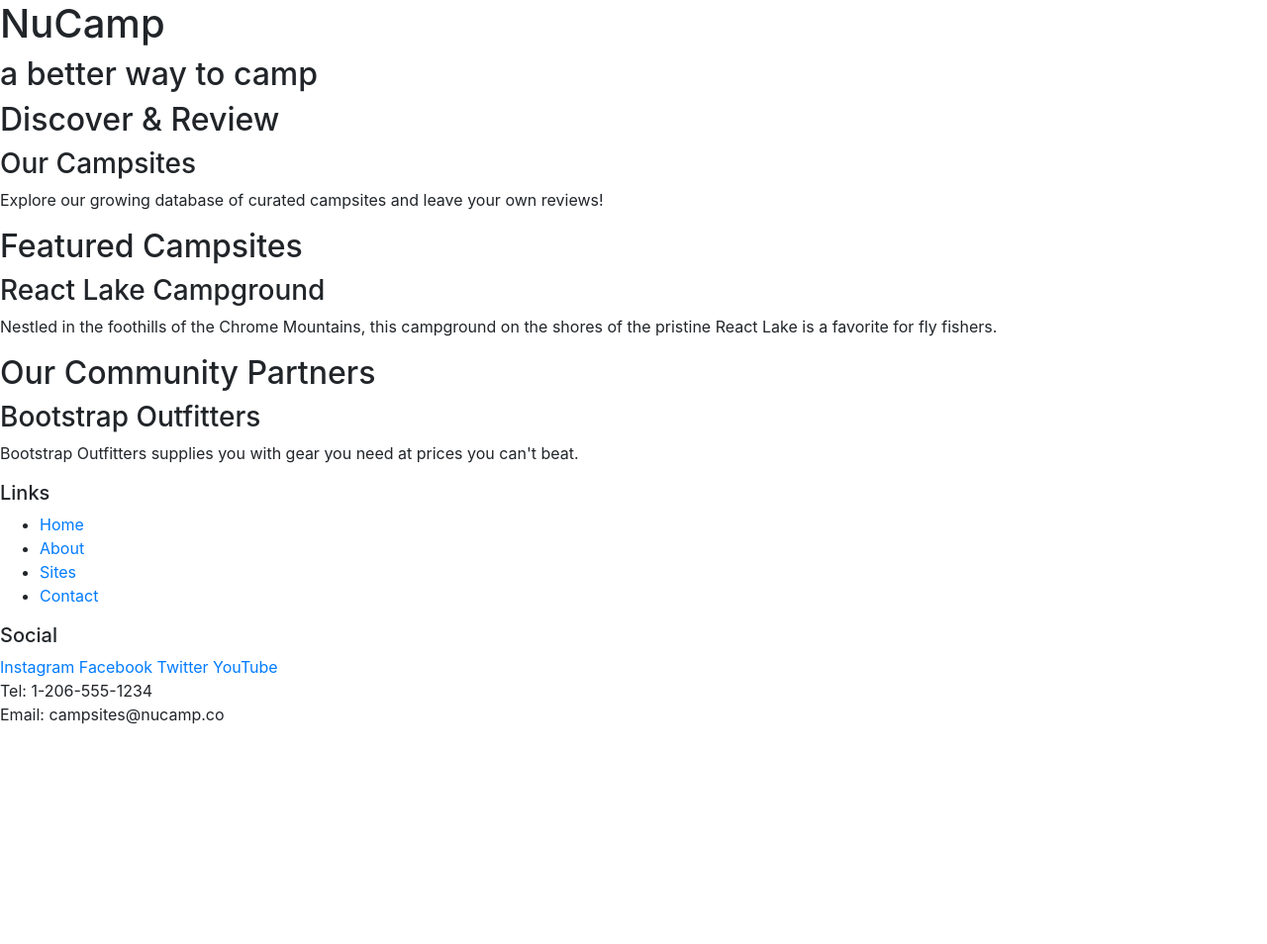
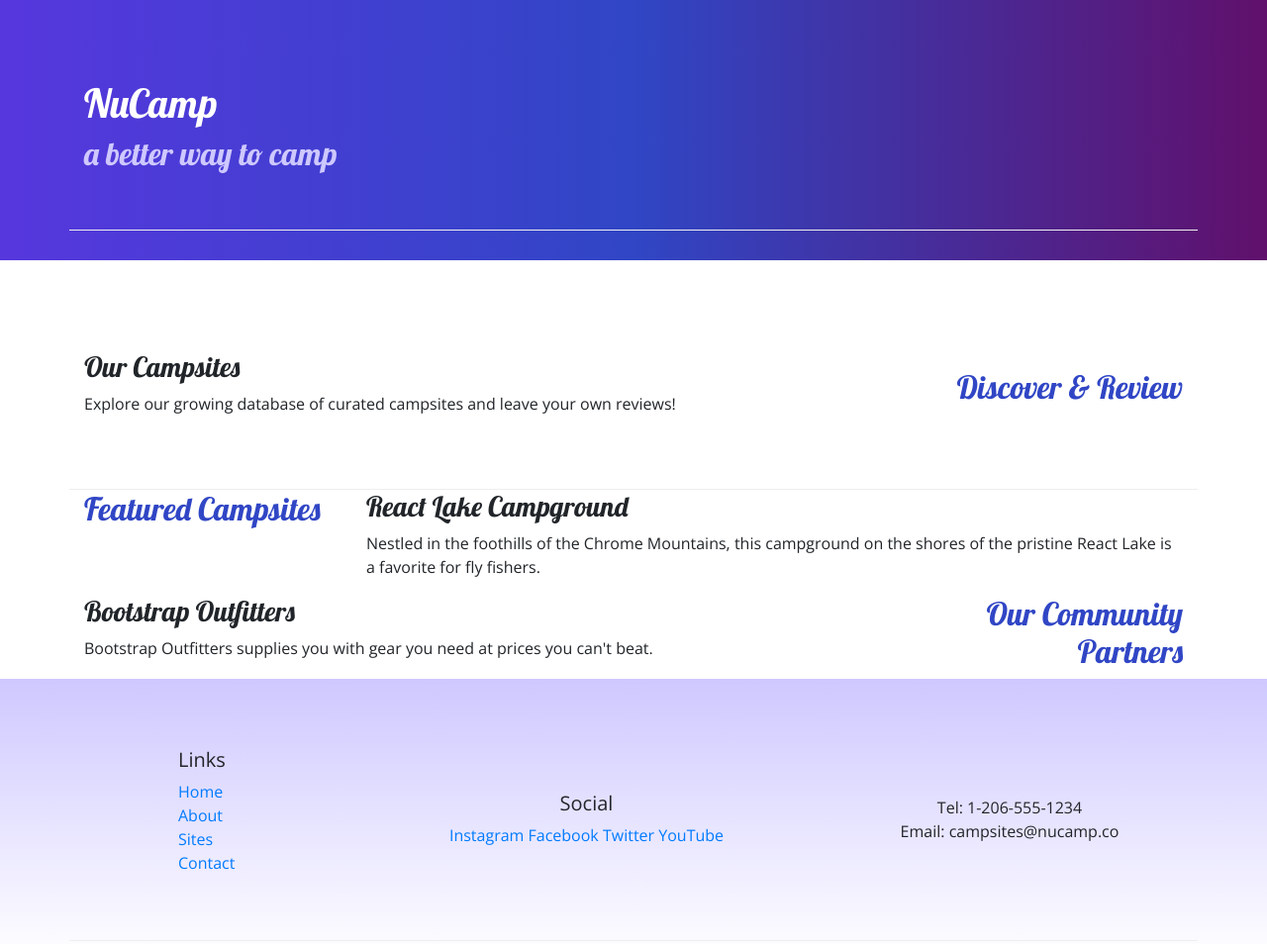
Before and after one commit to emiliejerardcode/nucampsite, a website: page index.html in a window 1280 px wide. Shown: the whole page at 99% size. Before the commit the page ends 800 px from the top, so only its background shows below. Drawn offline with nearby package versions, Linux system fonts and the light colour scheme.

Commit message:
Adding Custom Styles

```diff
--- /dev/null
+++ b/css/styles.css
@@ -0,0 +1,32 @@
+body {
+    font-family: "Open Sans", sans-serif;
+}
+
+h1, h2, h3 {
+    font-family: "Lobster", cursive;
+}
+
+h2 {
+    color: #3046C5;
+}
+
+header h2 {
+    color: #CEC8FF;
+}
+
+footer {
+    background-image: linear-gradient(#CEC8FF, white);
+    padding: 20px 0;
+}
+
+.jumbotron {
+    padding: 30px;
+    background-image: linear-gradient(to right, #5637DD, #3046C5, #60106B);
+    color: white;
+}
+
+.row-content {
+    padding: 50px 0;
+    border-bottom: 1px ridge;
+    min-height: 200px;
+}
--- a/index.html
+++ b/index.html
@@ -8,56 +8,81 @@
     <!-- Bootstrap CSS -->
     <link rel="stylesheet" href="node_modules/bootstrap/dist/css/bootstrap.min.css" />
 
+      <!-- Additional CSS must be placed after Bootstrap CSS -->
+      <link rel="stylesheet" href="https://fonts.googleapis.com/css?family=Lobster|Open+Sans" />
+      <link rel="stylesheet" href="css/styles.css" />
     <title>NuCamp: A Better Way To Camp</title>
 </head>
 
 <body>
 
-    <header>
-        <div>
+    <header class="jumbotron jumbotron-fluid">
+        <div class="container">
+            <div class="row row-content align-items-center">
+                <div class="col">
                      <h1>NuCamp</h1>
                     <h2>a better way to camp</h2>
                 </div>
+            </div>
+        </div>
     </header>
 
-    <div>
-        <h2>Discover & Review</h2>
+    <div class="container">
+        <div class="row row-content align-items-center">
+            <div class="col-sm-4 order-sm-last col-md-3">
+                <h2 class="text-sm-right">Discover & Review</h2>
+            </div>
+            <div class="col">
                 <h3>Our Campsites</h3>
         <p>Explore our growing database of curated campsites and leave your own reviews!</p>
     </div>
+</div>
 
-    <div>
+    <div class="row">
+        <div class="col-sm-4 col-md-3">
             <h2>Featured Campsites</h2>
+        </div>
+        <div class="col">
             <h3>React Lake Campground</h3>
             <p>Nestled in the foothills of the Chrome Mountains, this campground on the shores of the pristine React Lake is a favorite for fly fishers.</p>
         </div>
+    </div>
 
-    <div>
-        <h2>Our Community Partners</h2>
+    <div class="row">
+        <div class="col-sm-4 order-sm-last col-md-3">
+            <h2 class="text-sm-right">Our Community Partners</h2>
+        </div>
+        <div class="col">
             <h3>Bootstrap Outfitters</h3>
             <p>Bootstrap Outfitters supplies you with gear you need at prices you can't beat.</p>
         </div>
+    </div>
+</div>
 
     <footer>
-        <div>
+        <div class="container">
+            <div class="row row-content align-items-center">
+                <div class="col-4 col-sm-2 offset-1">
                     <h5>Links</h5>
-            <ul>
+                    <ul class="list-unstyled">
                         <li><a href="#">Home</a></li>
                         <li><a href="#">About</a></li>
                         <li><a href="#">Sites</a></li>
                         <li><a href="#">Contact</a></li>
                      </ul>
         </div>
-        <div>
+        <div class="col-6 col-sm-5 text-center">
             <h5>Social</h5>
             <a href="http://instagram.com/">Instagram</a>
             <a href="http://facebook.com/">Facebook</a>
             <a href="http://twitter.com/">Twitter</a>
             <a href="http://youtube.com/">YouTube</a>
         </div>
-        <div>
+        <div class="col-sm-4 text-center">
             Tel: 1-206-555-1234<br />
             Email: campsites@nucamp.co
+        </div>
+    </div>
 </div>
     </footer>
 
```
Lines whose indentation alone changed are shown as unchanged.
